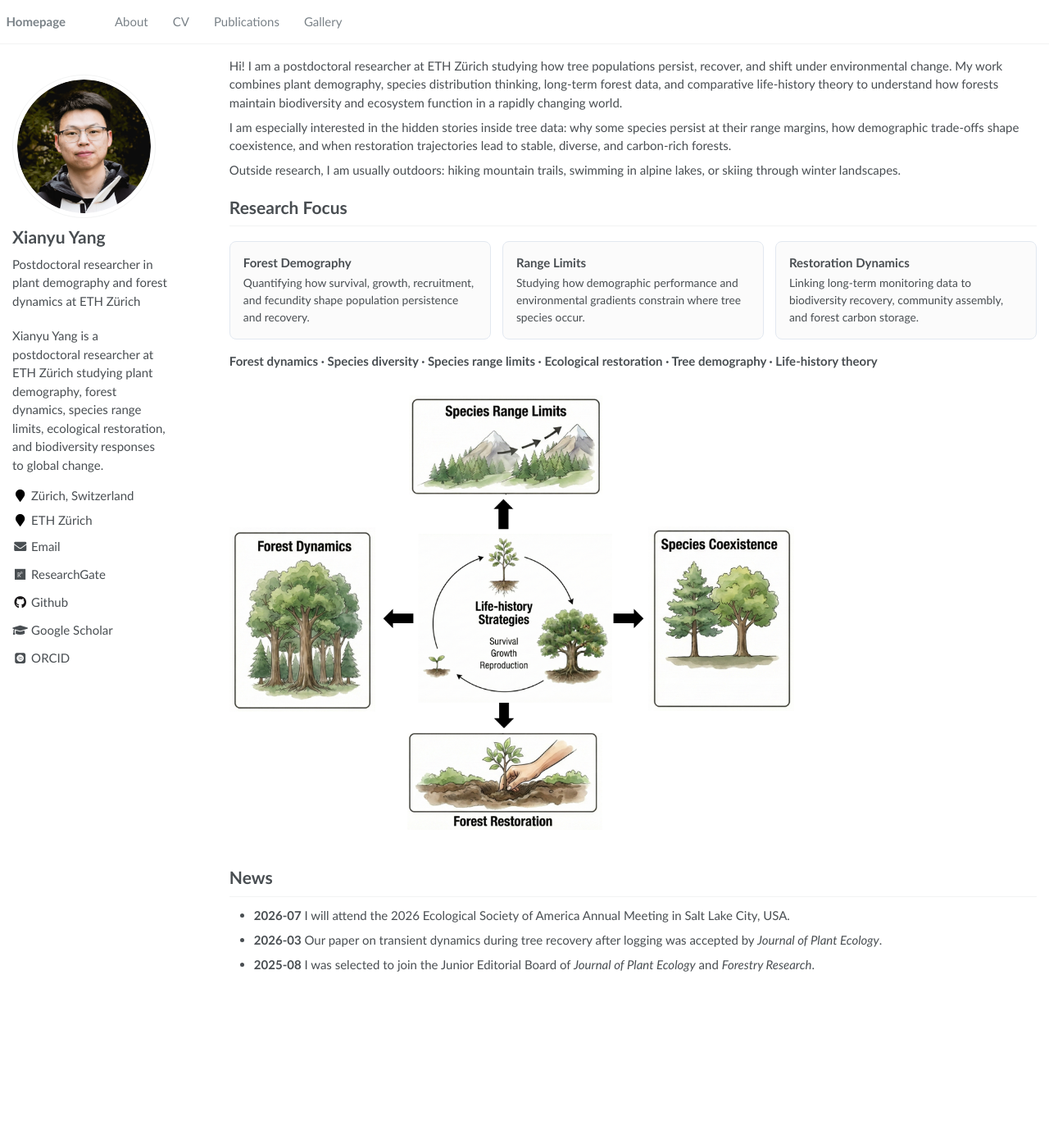
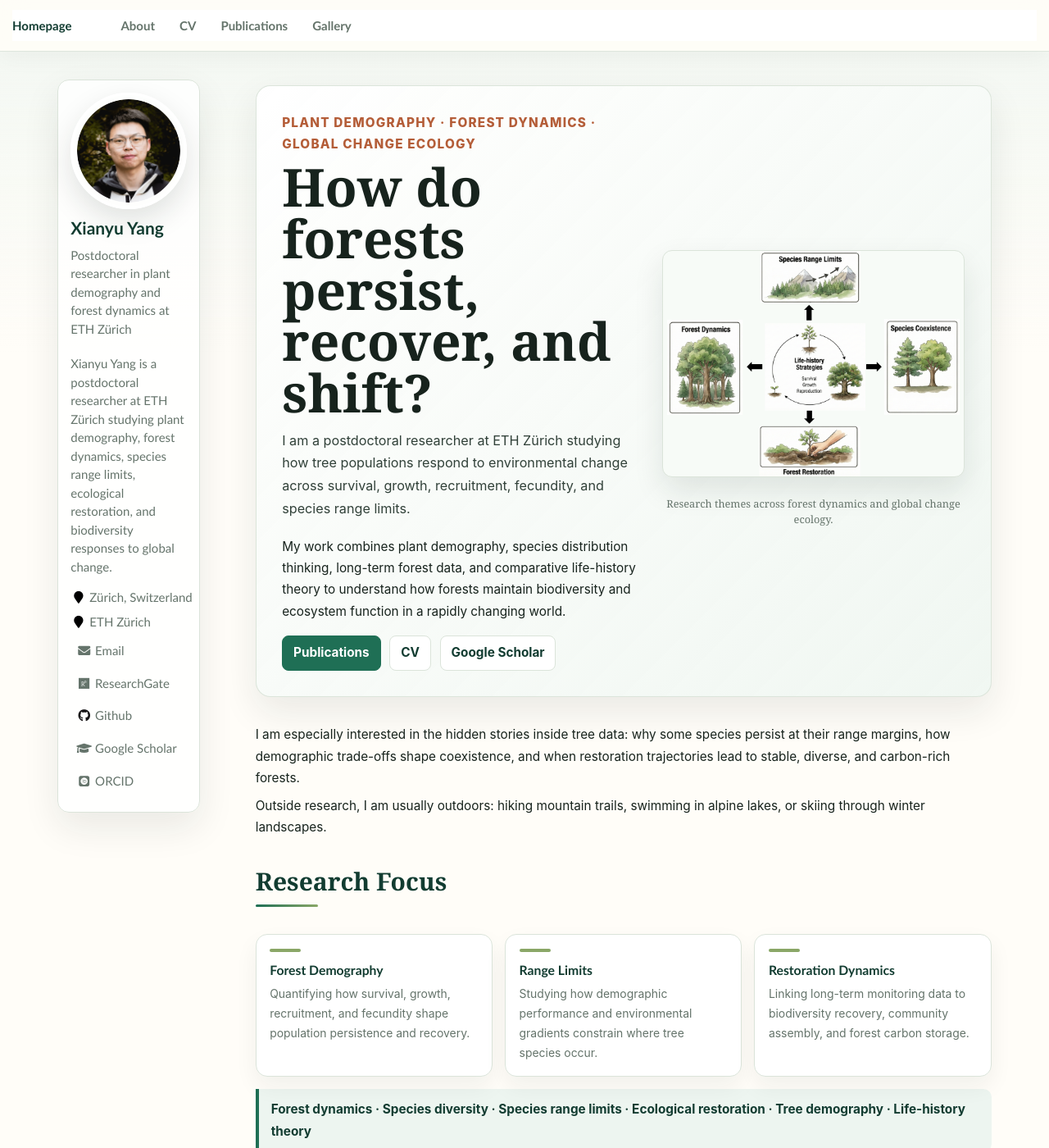
Before and after one commit to Xianyu-Yang/xianyu-yang.github.io, a Jekyll site: the page built from _pages/about.md, in a window 1280 px wide and 1400 px high. Shown: the whole window at 82% size. Built offline with Jekyll 4.4.1, drawn with Linux system fonts in a browser that asks for light colours; some web fonts are replaced; some of the changed text lies outside the part shown.

Commit message:
Add nature researcher visual redesign

```diff
--- a/_includes/head/custom.html
+++ b/_includes/head/custom.html
@@ -8,6 +8,7 @@
 <meta name="msapplication-config" content="/images/browserconfig.xml?v=M44lzPylqQ">
 <meta name="theme-color" content="#ffffff">
 <link rel="stylesheet" href="/assets/css/academicons.css"/>
+<link rel="stylesheet" href="/assets/css/nature.css"/>
 
 <script type="text/x-mathjax-config"> MathJax.Hub.Config({ TeX: { equationNumbers: { autoNumber: "all" } } }); </script>
 <script type="text/x-mathjax-config">
--- a/_pages/about.md
+++ b/_pages/about.md
@@ -16,7 +16,24 @@ redirect_from:
 {% assign url = gsDataBaseUrl | append: "google-scholar-stats/gs_data_shieldsio.json" %}
 
 <span class='anchor' id='about-me'></span>
-Hi! I am a postdoctoral researcher at ETH Zürich studying how tree populations persist, recover, and shift under environmental change. My work combines plant demography, species distribution thinking, long-term forest data, and comparative life-history theory to understand how forests maintain biodiversity and ecosystem function in a rapidly changing world.
+
+<section class="nature-hero">
+  <div>
+    <p class="nature-eyebrow">Plant demography · Forest dynamics · Global change ecology</p>
+    <h1>How do forests persist, recover, and shift?</h1>
+    <p class="lead">I am a postdoctoral researcher at ETH Zürich studying how tree populations respond to environmental change across survival, growth, recruitment, fecundity, and species range limits.</p>
+    <p>My work combines plant demography, species distribution thinking, long-term forest data, and comparative life-history theory to understand how forests maintain biodiversity and ecosystem function in a rapidly changing world.</p>
+    <div class="nature-actions">
+      <a class="nature-button primary" href="/publications/">Publications</a>
+      <a class="nature-button" href="/cv/">CV</a>
+      <a class="nature-button" href="https://scholar.google.com/citations?user=TRXRlmsAAAAJ" target="_blank" rel="noreferrer">Google Scholar</a>
+    </div>
+  </div>
+  <figure class="nature-hero-visual">
+    <img src="/images/Research topics.png" alt="Research overview linking forest dynamics, species diversity, range limits, restoration, tree demography, and life-history theory." loading="lazy">
+    <figcaption>Research themes across forest dynamics and global change ecology.</figcaption>
+  </figure>
+</section>
 
 I am especially interested in the hidden stories inside tree data: why some species persist at their range margins, how demographic trade-offs shape coexistence, and when restoration trajectories lead to stable, diverse, and carbon-rich forests.
 
@@ -43,49 +60,10 @@ Outside research, I am usually outdoors: hiking mountain trails, swimming in alp
   Forest dynamics · Species diversity · Species range limits · Ecological restoration · Tree demography · Life-history theory
 </p>
 
-<figure style="text-align: center;">
-  <img src="/images/Research topics.png" alt="Overview of Xianyu Yang's research topics in forest dynamics, species diversity, range limits, restoration, tree demography, and life-history theory." style="width: 70%;" loading="lazy">
-</figure>
-
 # News
 
-- **2026-07** I will attend the 2026 Ecological Society of America Annual Meeting in Salt Lake City, USA.
-- **2026-03** Our paper on transient dynamics during tree recovery after logging was accepted by _Journal of Plant Ecology_.
-- **2025-08** I was selected to join the Junior Editorial Board of _Journal of Plant Ecology_ and _Forestry Research_.
-
-<style>
-.research-focus-grid {
-  display: grid;
-  grid-template-columns: repeat(3, minmax(0, 1fr));
-  gap: 14px;
-  margin: 1.2rem 0 1rem;
-}
-
-.research-focus-grid section {
-  border: 1px solid #e2e8f0;
-  border-radius: 8px;
-  padding: 16px;
-  background: #fbfbfb;
-}
-
-.research-focus-grid h3 {
-  margin-top: 0;
-  margin-bottom: 0.4rem;
-  font-size: 1rem;
-}
-
-.research-focus-grid p {
-  margin-bottom: 0;
-  font-size: 0.92rem;
-}
-
-.research-keywords {
-  font-weight: 600;
-}
-
-@media (max-width: 800px) {
-  .research-focus-grid {
-    grid-template-columns: 1fr;
-  }
-}
-</style>
+<ul class="news-list">
+  <li><strong>2026-07</strong> I will attend the 2026 Ecological Society of America Annual Meeting in Salt Lake City, USA.</li>
+  <li><strong>2026-03</strong> Our paper on transient dynamics during tree recovery after logging was accepted by _Journal of Plant Ecology_.</li>
+  <li><strong>2025-08</strong> I was selected to join the Junior Editorial Board of _Journal of Plant Ecology_ and _Forestry Research_.</li>
+</ul>
--- /dev/null
+++ b/assets/css/nature.css
@@ -0,0 +1,360 @@
+:root {
+  --nature-ink: #17231d;
+  --nature-muted: #65746b;
+  --nature-forest: #1f6f55;
+  --nature-deep: #123c31;
+  --nature-moss: #8aa767;
+  --nature-clay: #b45d38;
+  --nature-mist: #edf5f0;
+  --nature-paper: #fffdf8;
+  --nature-line: #dbe4da;
+  --nature-shadow: 0 18px 45px rgba(23, 35, 29, 0.09);
+}
+
+html {
+  scroll-padding-top: 92px;
+}
+
+body {
+  background:
+    linear-gradient(180deg, rgba(237, 245, 240, 0.72) 0, rgba(255, 253, 248, 0) 430px),
+    var(--nature-paper);
+  color: var(--nature-ink);
+  font-family: Inter, -apple-system, BlinkMacSystemFont, "Segoe UI", Helvetica, Arial, sans-serif;
+  letter-spacing: 0;
+}
+
+a {
+  color: var(--nature-forest);
+  text-underline-offset: 0.18em;
+}
+
+.masthead {
+  background: rgba(255, 253, 248, 0.9);
+  border-bottom: 1px solid rgba(219, 228, 218, 0.9);
+  backdrop-filter: blur(14px);
+  box-shadow: 0 8px 28px rgba(23, 35, 29, 0.04);
+}
+
+.masthead__inner-wrap {
+  padding: 0.82rem 1rem;
+}
+
+.masthead__menu-item a {
+  color: var(--nature-muted);
+  font-weight: 650;
+}
+
+.masthead__menu-item a:hover {
+  color: var(--nature-deep);
+}
+
+.masthead__menu-item--lg a {
+  color: var(--nature-deep);
+}
+
+#main {
+  max-width: 1180px;
+  margin-top: 2.25rem;
+  padding-left: 1.35rem;
+  padding-right: 1.35rem;
+}
+
+.sidebar {
+  border: 1px solid var(--nature-line);
+  border-radius: 14px;
+  background: rgba(255, 255, 255, 0.78);
+  box-shadow: var(--nature-shadow);
+  padding: 1rem;
+}
+
+.author__avatar img {
+  border: 3px solid #fff !important;
+  box-shadow: 0 14px 34px rgba(23, 35, 29, 0.13);
+}
+
+.author__name {
+  color: var(--nature-deep);
+  font-weight: 800;
+}
+
+.author__bio,
+.sidebar p,
+.sidebar li {
+  color: var(--nature-muted);
+}
+
+.author__urls a {
+  border-radius: 8px;
+  padding: 0.32rem 0.45rem;
+}
+
+.author__urls a:hover {
+  background: var(--nature-mist);
+  color: var(--nature-deep);
+  text-decoration: none;
+}
+
+.page {
+  color: var(--nature-ink);
+}
+
+.page__content {
+  font-size: 1.02rem;
+}
+
+.page__content h1 {
+  border-bottom: 0;
+  margin: 2.4rem 0 1rem;
+  color: var(--nature-deep);
+  font-family: Georgia, "Times New Roman", serif;
+  font-size: 2rem;
+  letter-spacing: 0;
+  line-height: 1.15;
+}
+
+.page__content h1::after {
+  content: "";
+  display: block;
+  width: 76px;
+  height: 3px;
+  margin-top: 0.65rem;
+  background: linear-gradient(90deg, var(--nature-forest), var(--nature-moss));
+  border-radius: 999px;
+}
+
+.page__content h2,
+.page__content h3 {
+  color: var(--nature-deep);
+}
+
+.page__content p,
+.page__content li {
+  line-height: 1.72;
+}
+
+.page__content img {
+  border-radius: 12px;
+}
+
+.nature-hero {
+  display: grid;
+  grid-template-columns: minmax(0, 1.08fr) minmax(260px, 0.92fr);
+  gap: 2rem;
+  align-items: center;
+  margin: 0 0 2.2rem;
+  padding: 2.1rem;
+  border: 1px solid rgba(219, 228, 218, 0.95);
+  border-radius: 18px;
+  background:
+    linear-gradient(135deg, rgba(255, 255, 255, 0.94), rgba(237, 245, 240, 0.82)),
+    var(--nature-paper);
+  box-shadow: var(--nature-shadow);
+}
+
+.nature-eyebrow {
+  margin: 0 0 0.65rem;
+  color: var(--nature-clay);
+  font-size: 0.78rem;
+  font-weight: 800;
+  letter-spacing: 0.08em;
+  text-transform: uppercase;
+}
+
+.nature-hero h1 {
+  margin: 0 0 0.85rem;
+  padding: 0;
+  border: 0;
+  color: var(--nature-ink);
+  font-family: Georgia, "Times New Roman", serif;
+  font-size: clamp(2.15rem, 5vw, 4.7rem);
+  line-height: 0.98;
+}
+
+.nature-hero h1::after {
+  display: none;
+}
+
+.nature-hero .lead {
+  margin-bottom: 1.25rem;
+  color: #314139;
+  font-size: 1.08rem;
+}
+
+.nature-actions {
+  display: flex;
+  flex-wrap: wrap;
+  gap: 0.72rem;
+  margin-top: 1.1rem;
+}
+
+.nature-button {
+  display: inline-flex;
+  align-items: center;
+  min-height: 40px;
+  padding: 0.58rem 0.86rem;
+  border-radius: 8px;
+  border: 1px solid var(--nature-line);
+  background: #fff;
+  color: var(--nature-deep) !important;
+  font-weight: 750;
+  text-decoration: none !important;
+  transition: transform 0.18s ease, box-shadow 0.18s ease, background 0.18s ease;
+}
+
+.nature-button.primary {
+  border-color: var(--nature-forest);
+  background: var(--nature-forest);
+  color: #fff !important;
+}
+
+.nature-button:hover {
+  transform: translateY(-1px);
+  box-shadow: 0 10px 24px rgba(23, 35, 29, 0.12);
+}
+
+.nature-hero-visual {
+  margin: 0;
+}
+
+.nature-hero-visual img {
+  width: 100%;
+  aspect-ratio: 4 / 3;
+  object-fit: contain;
+  background: #f7fbf7;
+  border: 1px solid var(--nature-line);
+  box-shadow: 0 16px 36px rgba(23, 35, 29, 0.1);
+}
+
+.nature-hero-visual figcaption {
+  margin-top: 0.55rem;
+  color: var(--nature-muted);
+  font-size: 0.85rem;
+  text-align: center;
+}
+
+.research-focus-grid {
+  display: grid;
+  grid-template-columns: repeat(3, minmax(0, 1fr));
+  gap: 1rem;
+  margin: 1.25rem 0 1rem;
+}
+
+.research-focus-grid section {
+  min-height: 164px;
+  border: 1px solid var(--nature-line);
+  border-radius: 14px;
+  padding: 1.1rem;
+  background: #fff;
+  box-shadow: 0 12px 28px rgba(23, 35, 29, 0.06);
+}
+
+.research-focus-grid section::before {
+  content: "";
+  display: block;
+  width: 38px;
+  height: 4px;
+  margin-bottom: 0.85rem;
+  background: var(--nature-moss);
+  border-radius: 999px;
+}
+
+.research-focus-grid h3 {
+  margin: 0 0 0.5rem;
+  font-size: 1.05rem;
+}
+
+.research-focus-grid p {
+  margin: 0;
+  color: var(--nature-muted);
+  font-size: 0.93rem;
+}
+
+.research-keywords {
+  border-left: 4px solid var(--nature-forest);
+  margin: 1.25rem 0;
+  padding: 0.8rem 1rem;
+  border-radius: 0 10px 10px 0;
+  background: var(--nature-mist);
+  color: var(--nature-deep);
+  font-weight: 700;
+}
+
+.news-list {
+  display: grid;
+  gap: 0.72rem;
+  margin-left: 0;
+  padding-left: 0;
+  list-style: none;
+}
+
+.news-list li {
+  border-left: 3px solid var(--nature-moss);
+  border-radius: 0 10px 10px 0;
+  background: #fff;
+  padding: 0.8rem 1rem;
+  box-shadow: 0 8px 20px rgba(23, 35, 29, 0.05);
+}
+
+.publication-note {
+  border: 1px solid var(--nature-line);
+  border-radius: 12px;
+  background: var(--nature-mist);
+  padding: 0.9rem 1rem;
+  color: var(--nature-deep);
+}
+
+.page__content ul li {
+  margin-bottom: 0.55rem;
+}
+
+.life-grid {
+  gap: 18px !important;
+}
+
+.life-grid figure {
+  border: 1px solid var(--nature-line);
+  border-radius: 14px;
+  background: #fff;
+  padding: 8px;
+  box-shadow: 0 12px 28px rgba(23, 35, 29, 0.07);
+}
+
+.life-grid figcaption {
+  color: var(--nature-muted);
+}
+
+.life-grid img {
+  object-fit: cover;
+}
+
+@media (max-width: 920px) {
+  .nature-hero {
+    grid-template-columns: 1fr;
+    padding: 1.35rem;
+  }
+
+  .research-focus-grid {
+    grid-template-columns: 1fr;
+  }
+}
+
+@media (max-width: 700px) {
+  #main {
+    margin-top: 1rem;
+    padding-left: 0.9rem;
+    padding-right: 0.9rem;
+  }
+
+  .sidebar {
+    border-radius: 12px;
+  }
+
+  .nature-actions {
+    display: grid;
+  }
+
+  .nature-button {
+    justify-content: center;
+  }
+}
```
Also changed, not shown: _pages/publications.md (+2 -0 lines).
